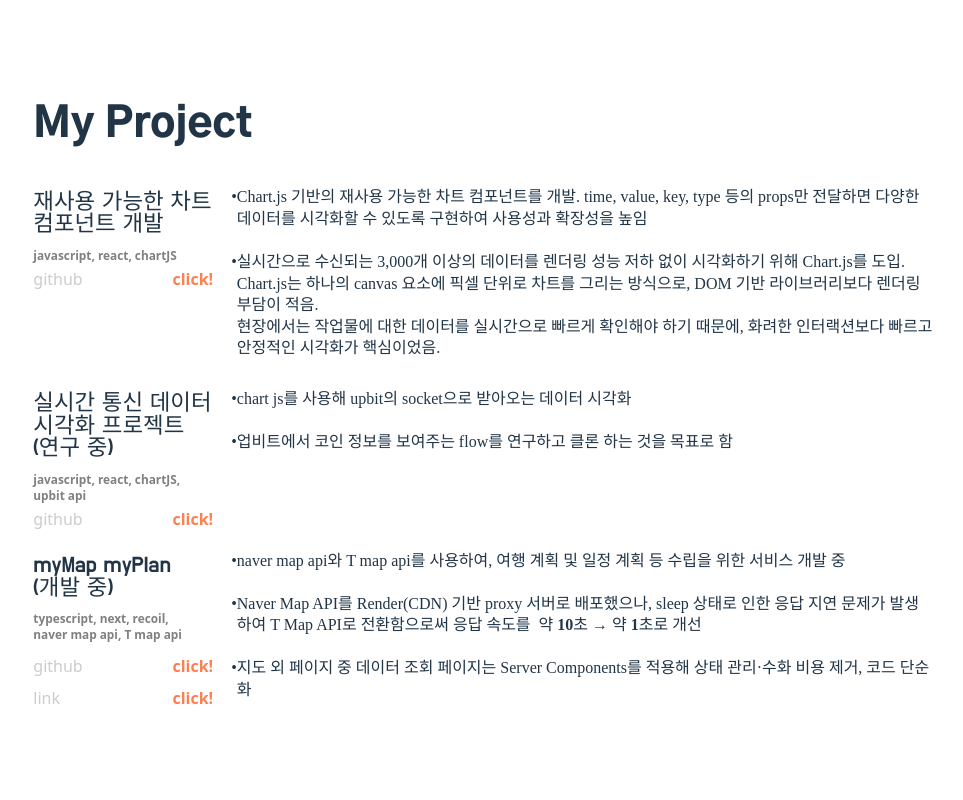
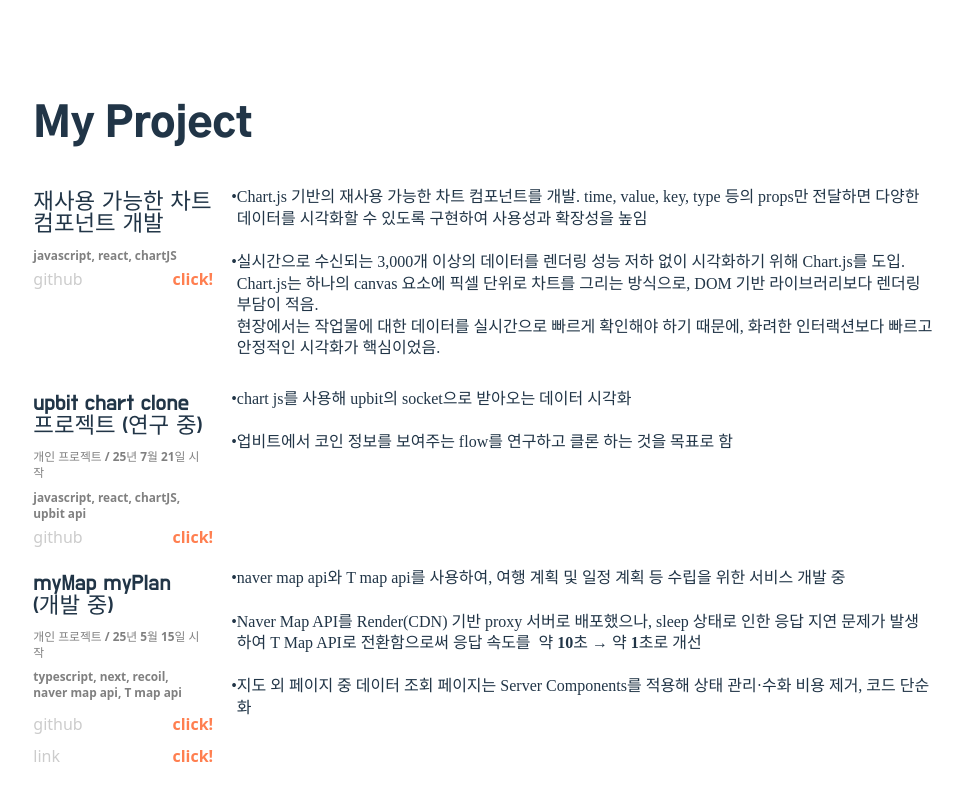
Before and after one commit to BANGWON-LEE/wony_resume, a React (Vite) app: page / in a window 1280 px wide. Shown: the part 2143-2943 px from the top of the page, without its empty margins (157-1120 px from the left). Built offline with nearby package versions, Linux system fonts and the light colour scheme.

Commit message:
edit : 프로젝트 명 변경 및 정보 추가

```diff
--- a/src/components/main/RightContent.jsx
+++ b/src/components/main/RightContent.jsx
@@ -254,11 +254,13 @@ export default function RightContent() {
           <div className="content_block_title">
             <TextDoHyeonSmallTitle>
               <h2 className="text_dohyeon_small_title_inner">
-                실시간 통신 데이터
-                <br /> 시각화 프로젝트 <br />
-                (연구 중)
+                upbit chart clone 프로젝트 (연구 중)
               </h2>
             </TextDoHyeonSmallTitle>
+            <p className="skill_text small_size">
+              개인 프로젝트 / 25년 7월 21일 시작
+            </p>
+
             <p className="skill_text small_size">
               javascript, react, chartJS, upbit api
             </p>
@@ -314,6 +316,9 @@ export default function RightContent() {
                 myMap myPlan <br /> (개발 중)
               </h2>
             </TextDoHyeonSmallTitle>
+            <p className="skill_text small_size">
+              개인 프로젝트 / 25년 5월 15일 시작
+            </p>
             <p className="skill_text small_size">
               typescript, next, recoil, naver map api, T map api
             </p>
```
